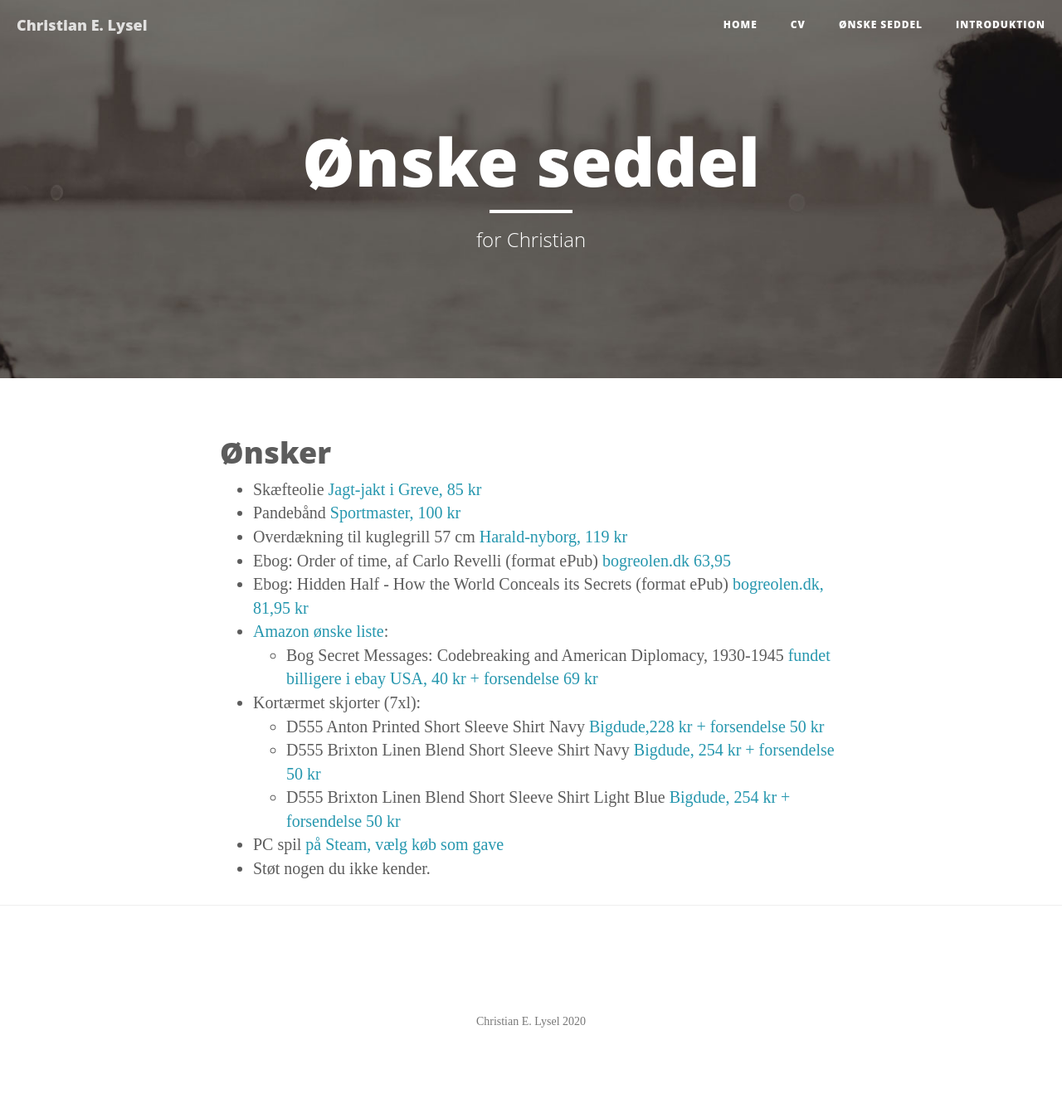
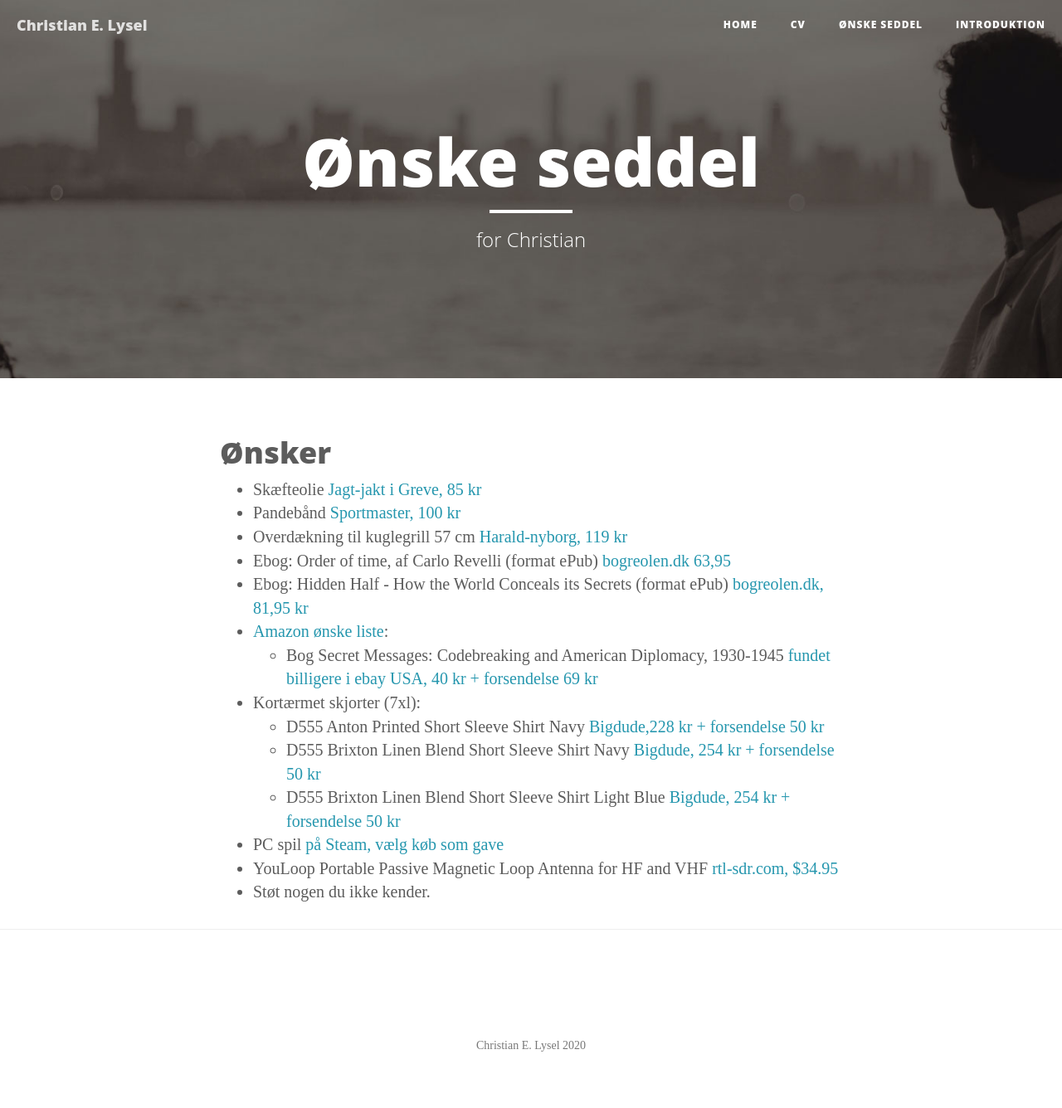
Before and after one commit to clysel/christian.lysel.net, a Jekyll site: the page built from gave.markdown, in a window 1280 px wide. Shown: the whole page at 83% size. Built offline with Jekyll 4.4.1, drawn with Linux system fonts in a browser that asks for light colours; before the commit the page ends 1307 px from its top, so only the background shows below that.

Commit message:
Update gave.markdown

```diff
--- a/gave.markdown
+++ b/gave.markdown
@@ -18,4 +18,5 @@ header-img: "img/about-bg.jpg"
    * D555 Brixton Linen Blend Short Sleeve Shirt Navy [Bigdude, 254 kr + forsendelse 50 kr](https://www.bigdudeclothing.co.uk/d555-brixton-linen-blend-short-sleeve-shirt-navy/)
    * D555 Brixton Linen Blend Short Sleeve Shirt Light Blue [Bigdude, 254 kr + forsendelse 50 kr](https://www.bigdudeclothing.co.uk/d555-brixton-linen-blend-short-sleeve-shirt-light-blue/)
  * PC spil [på Steam, vælg køb som gave](https://store.steampowered.com/wishlist/profiles/76561197993716838/#sort=order)
+ * YouLoop Portable Passive Magnetic Loop Antenna for HF and VHF [rtl-sdr.com, $34.95](https://www.rtl-sdr.com/buy-rtl-sdr-dvb-t-dongles/?add-to-cart=41564)
  * Støt nogen du ikke kender.
```
